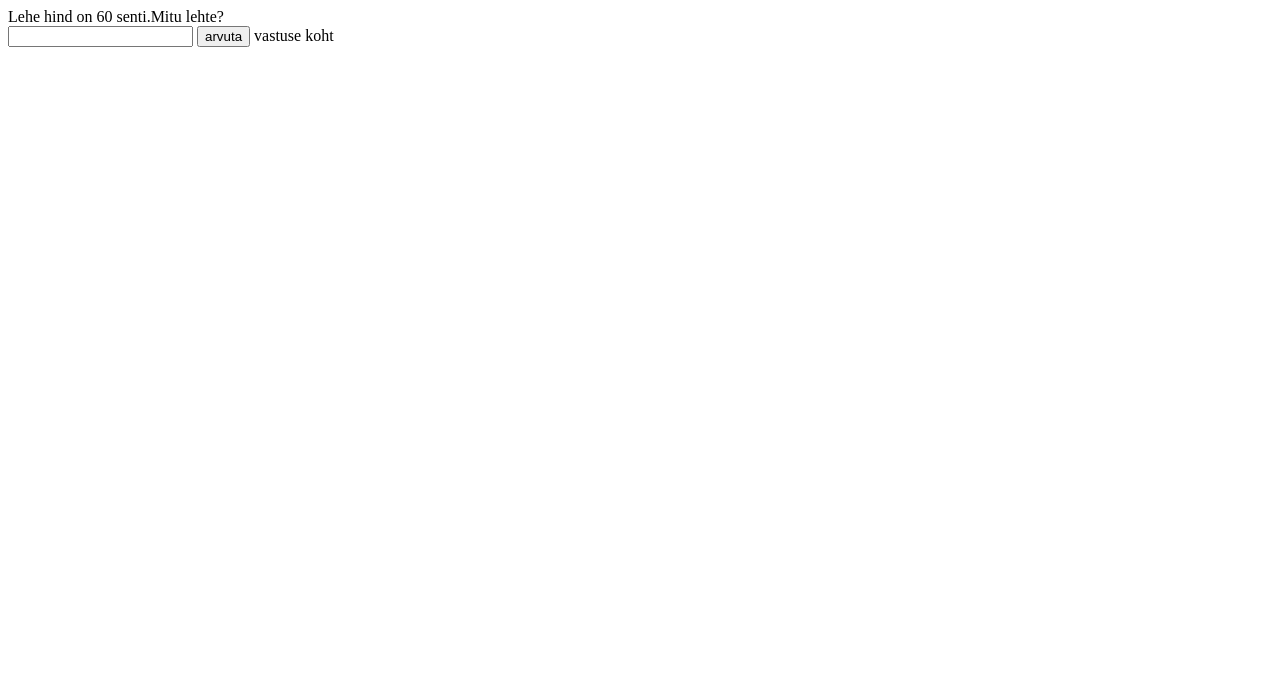
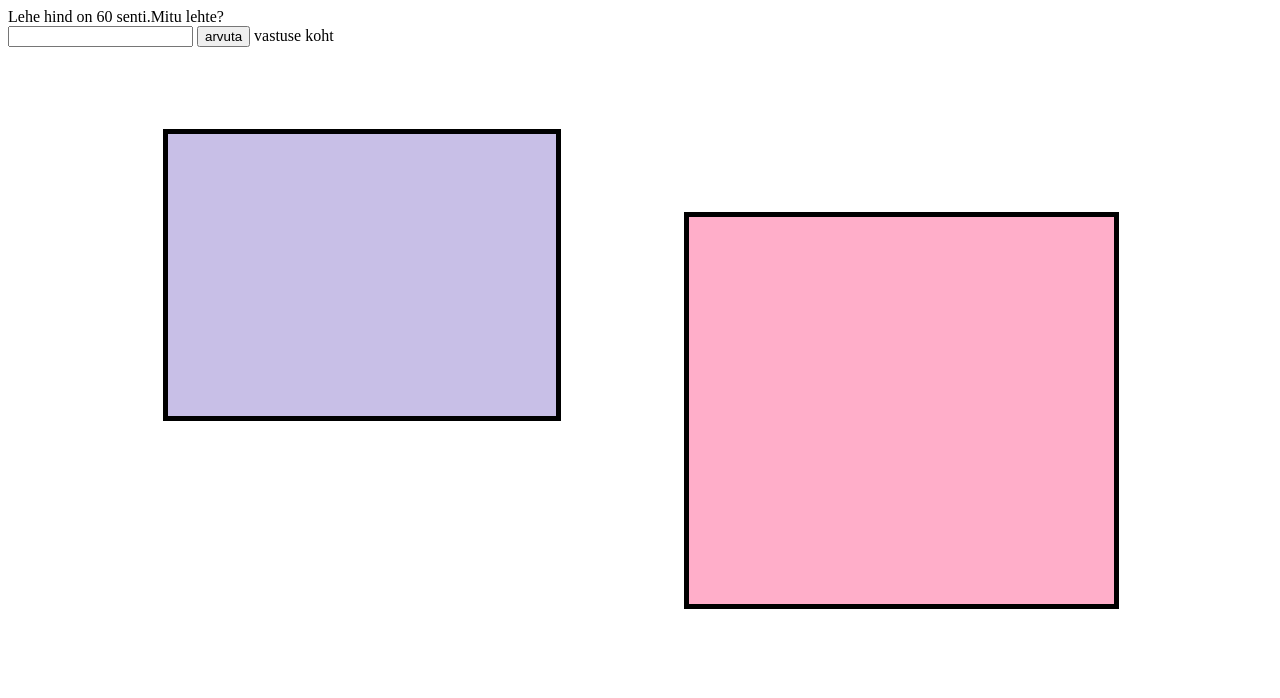
Before and after one commit to annikakalvet/kvaldh26, a plain HTML site: page veeb1/kalkulaator1.html in a window 1280 px wide. Drawn offline with Linux system fonts and the light colour scheme.

Commit message:
Update kalkulaator1.html

```diff
--- a/veeb1/kalkulaator1.html
+++ b/veeb1/kalkulaator1.html
@@ -12,6 +12,7 @@
     Lehe hind on 60 senti.Mitu lehte? <br />
     <input type="number"id="kogus"/>
     <input type="button" value="arvuta" onclick="arvutus()" />
-    <span id="vastus">vastuse koht</span>
+    <span id="vastus">vastuse koht</span> <br/>
+    <img src="Paberilehed.png"/>
   </body>
 </html>
```
